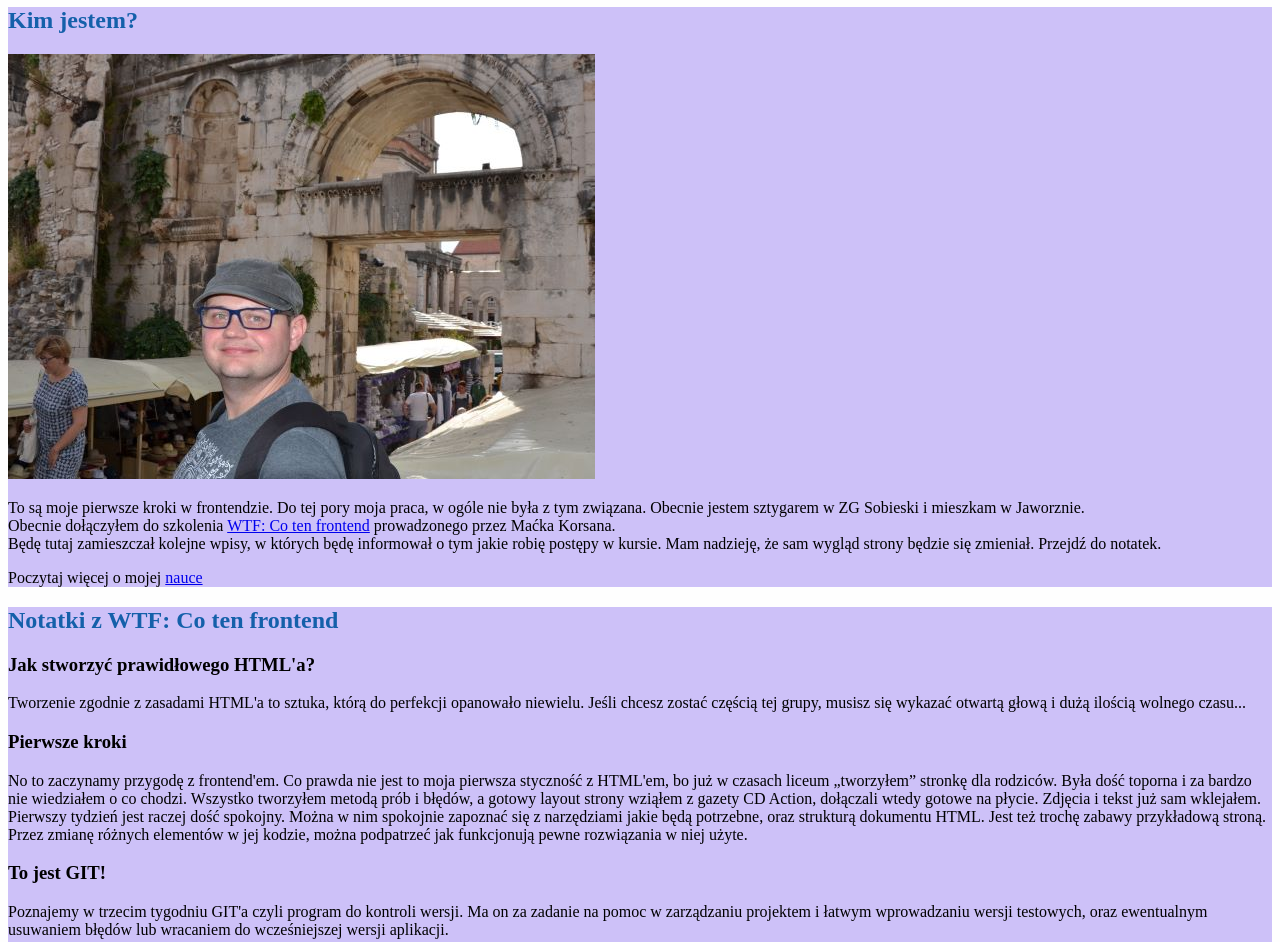
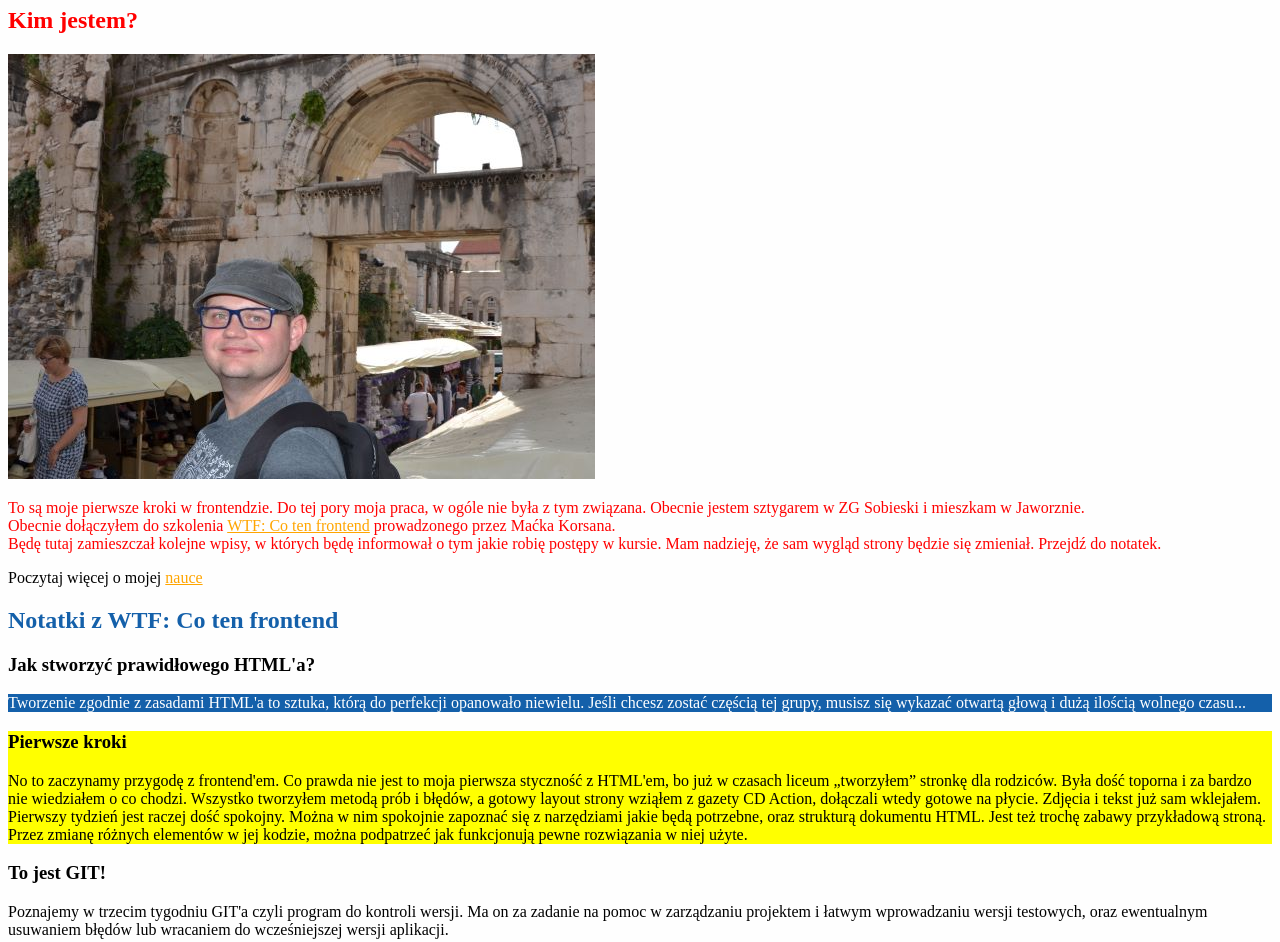
Before and after one commit to pawel-haraf/homepage, a plain HTML site: page index.html in a window 1280 px wide. Shown: the part 99-1041 px from the top of the page. Drawn offline with Linux system fonts and the light colour scheme.

Commit message:
Learning css

```diff
--- a/index.html
+++ b/index.html
@@ -20,9 +20,9 @@
 			<h1>Paweł Haraf - strona domowa</h1>
 		</header>
 		<section>
-			<h2>Kim jestem?</h2>
+			<h2 class="czerwony">Kim jestem?</h2>
 			<img src="haraf-header.jpg" alt="Zdjęcie autora strony">
-			<p>
+			<p class="czerwony">
 				To są moje pierwsze kroki w frontendzie. Do tej pory moja praca, w ogóle nie była z tym związana.
 				Obecnie
 				jestem sztygarem w ZG Sobieski i mieszkam w Jaworznie. <br>Obecnie dołączyłem do szkolenia <a
@@ -39,8 +39,7 @@
 		</section>
 		<section>
 			<h2>Notatki z WTF: Co ten frontend</h2>
-
-			<article>
+			<article class="my-article">
 				<h3>
 					Jak stworzyć prawidłowego HTML'a?
 				</h3>
--- a/style.css
+++ b/style.css
@@ -9,6 +9,23 @@ h2 {
 	color: #1460aa;
 }
 
-section {
-	background: #cdc1f8;
+.czerwony {
+	color: red;
 }
+
+#nauka {
+	background-color: yellow;
+}
+
+a {
+	color: green;
+}
+
+section a {
+	color: orange;
+}
+
+.my-article p {
+	background-color: #1460aa;
+	color: #fff;
+}
```
